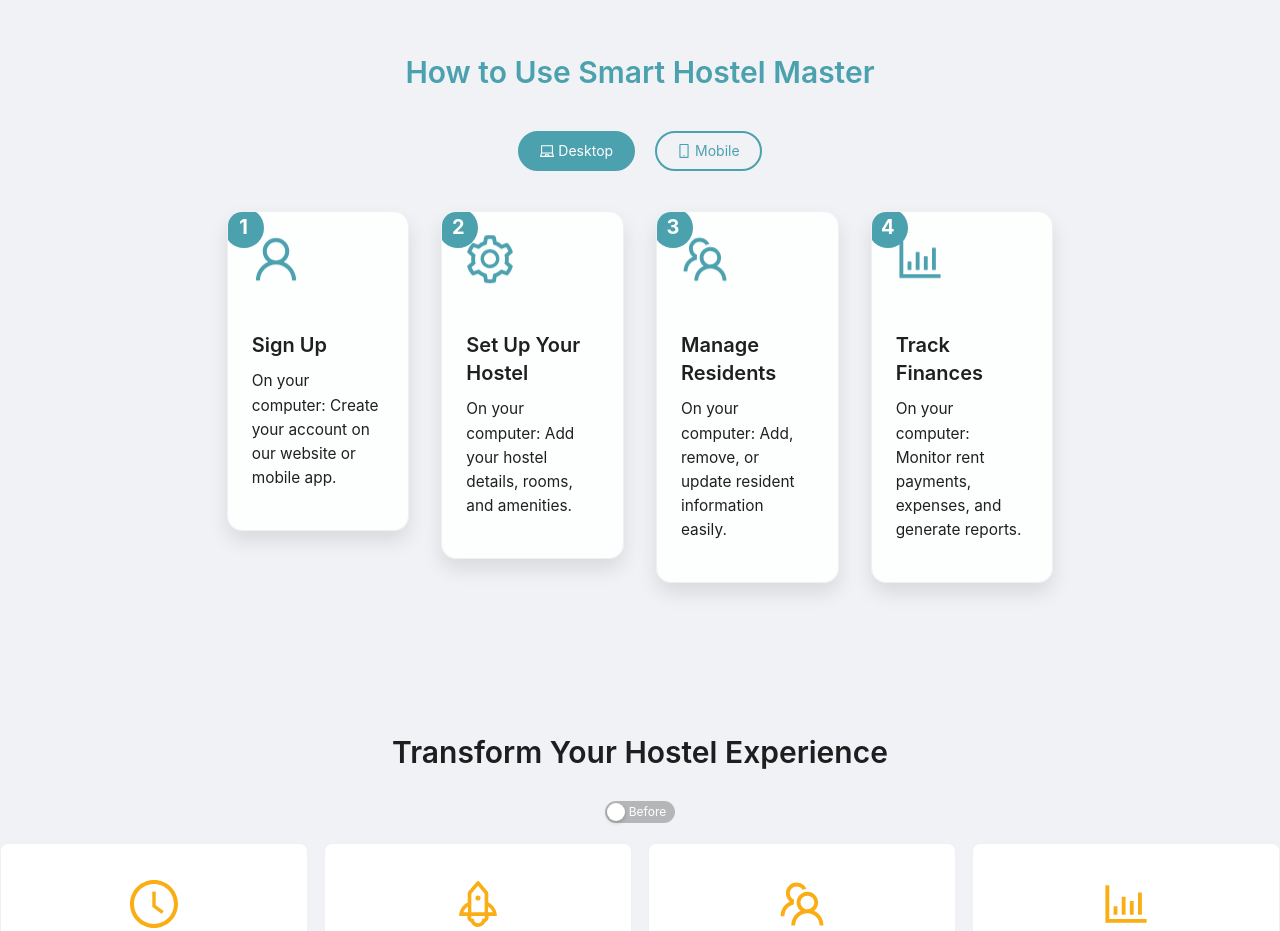
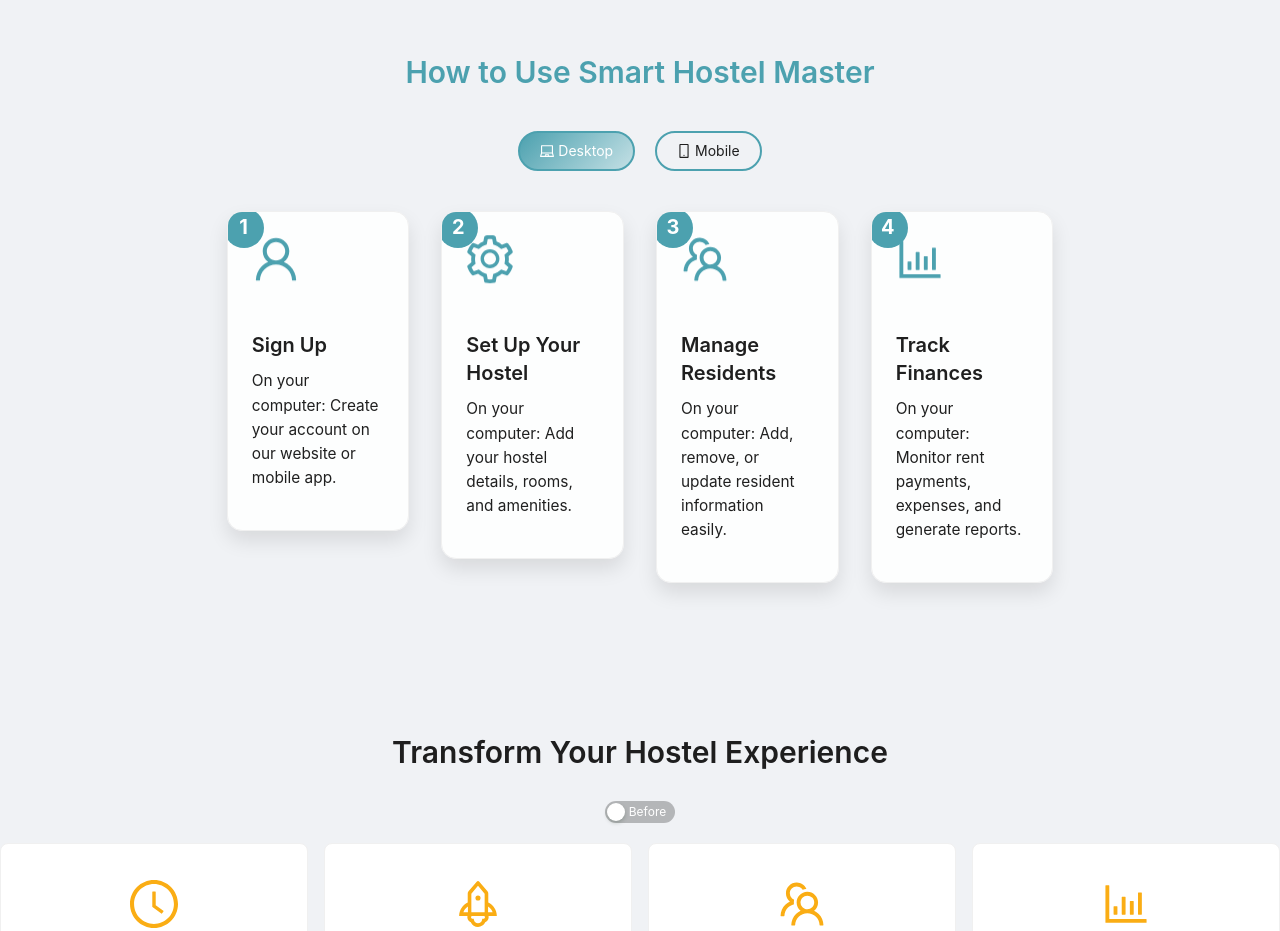
Before and after one commit to Project-Bujz1/Hotel-Management-app, a React (Vite) app: page /home in a window 1280 px wide. Shown: the part 5300-6231 px from the top of the page. Built offline with nearby package versions, Linux system fonts and the light colour scheme; no server answers; sample sign-in values are in the browser's storage.

Commit message:
button styling

```diff
--- a/src/Components/About.jsx
+++ b/src/Components/About.jsx
@@ -293,9 +293,10 @@ const DeviceSwitch = styled.div`
   margin-bottom: 40px;
 `;
 
+
 const DeviceButton = styled.button`
-  background: ${props => props.active ? '#4ca1af' : 'transparent'};
-  color: ${props => props.active ? 'white' : '#4ca1af'};
+  background: ${props => props.active ? 'linear-gradient(135deg, #4ca1af 0%, #c4e0e5 100%)' : 'transparent'};
+  color: ${props => props.active ? 'white' : 'linear-gradient(135deg, #4ca1af 0%, #c4e0e5 100%)'};
   border: 2px solid #4ca1af;
   padding: 10px 20px;
   margin: 0 10px;
```
